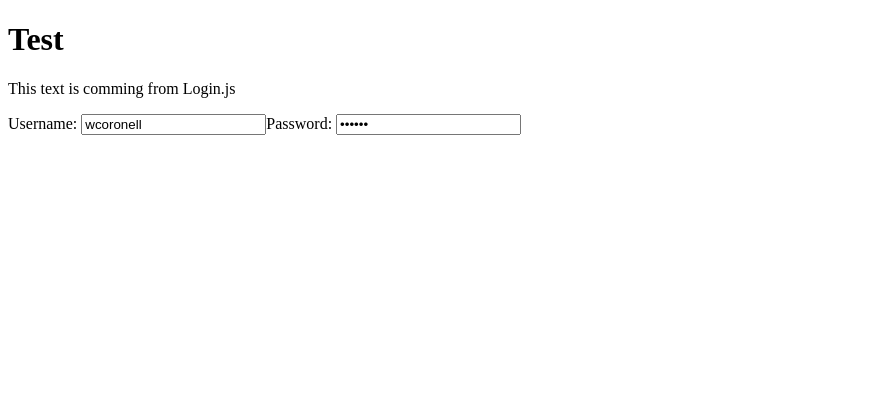
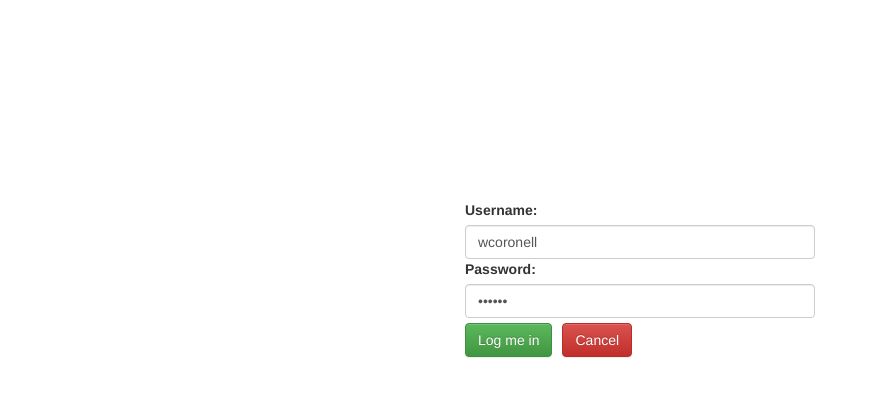
Before and after one commit to coronellw/playingWithReact, a React app: page / in a window 1280 px wide. Shown: the whole page, without its empty margins (0-870 px from the left). Built offline with nearby package versions, Linux system fonts and the light colour scheme.

Commit message:
working on login, started creating Login form with simple react-bootstrap elements

```diff
--- a/package.json
+++ b/package.json
@@ -12,6 +12,7 @@
   "author": "Wiston Coronell",
   "license": "ISC",
   "devDependencies": {
+    "autoprefixer-loader": "^3.2.0",
     "babel-cli": "^6.26.0",
     "babel-core": "^6.26.0",
     "babel-loader": "^7.1.2",
@@ -21,11 +22,13 @@
     "css-loader": "^0.28.9",
     "json-loader": "^0.5.7",
     "react": "^16.2.0",
+    "react-bootstrap": "^0.32.1",
     "react-dom": "^16.2.0",
     "react-router": "^4.2.0",
     "react-router-dom": "^4.2.2",
     "redux": "^3.7.2",
     "redux-react-session": "^2.3.1",
+    "style-loader": "^0.20.2",
     "webpack": "^3.11.0",
     "webpack-dev-server": "^2.11.1"
   }
--- a/src/AppRoutes.js
+++ b/src/AppRoutes.js
@@ -1,7 +1,7 @@
 import React, { Component } from 'react'
 import { BrowserRouter, Route, Switch } from 'react-router-dom'
-import { App } from './components/App'
-import { Login } from './components/Login'
+import App from './components/App'
+import Login from './components/Login'
 
 const AppRoutes = () => (
 	<BrowserRouter>
--- a/src/components/App.js
+++ b/src/components/App.js
@@ -1,5 +1,5 @@
 import React,{ Component } from 'react'
-import { Login } from './Login'
+import Login from './Login'
 
 
 class App extends Component {
@@ -15,4 +15,4 @@ class App extends Component {
 	}
 }
 
-export { App }
+export default App
--- a/src/components/Login.js
+++ b/src/components/Login.js
@@ -1,21 +1,32 @@
 import React from 'react'
+import { Button, Form, ControlLabel, FormControl } from 'react-bootstrap'
 
-export const Login = ({username,password}) => {
-	return(
-		<div id="login">
-			<h1>Test</h1>
-			<p>This text is comming from Login.js</p>
+class Login extends React.Component {
 
-			<label>Username: </label>
-			<input type="text" defaultValue={username} />
+	constructor(props) {
+		super(props)
+		this.state = {
+			username: 'wcoronell',
+			password: 'secret'
+		}
+	}
 
-			<label>Password: </label>
-			<input type="password" defaultValue={password} />
-		</div>
-	)
+	render(){
+		return(
+			<div id="login-wrapper">
+				<form>
+					<ControlLabel>Username:</ControlLabel>
+					<FormControl type="text" defaultValue={this.state.username}></FormControl>
+
+					<ControlLabel>Password:</ControlLabel>
+					<FormControl type="password" defaultValue={this.state.password}></FormControl>
+
+					<Button bsStyle="success">Log me in</Button>
+					<Button bsStyle="danger">Cancel</Button>
+				</form>
+			</div>
+		)
+	}
 }
 
-Login.defaultProps = {
-	username: "wcoronell",
-	password: "secret"
-}
+export default Login
--- /dev/null
+++ b/src/index.css
@@ -0,0 +1,12 @@
+form {
+	width: 350px;
+	margin: 0 auto;
+}
+
+button {
+	margin: 5px 10px 5px 0;
+}
+
+#login-wrapper {
+	margin-top: 200px;
+}
--- a/src/index.js
+++ b/src/index.js
@@ -1,6 +1,7 @@
 import React, { Component } from 'react'
 import { render } from 'react-dom'
 import { AppRoutes } from './AppRoutes'
+import './index.css'
 
 render(
 	<AppRoutes />, document.getElementById("react-container")
--- a/webpack.config.js
+++ b/webpack.config.js
@@ -27,14 +27,14 @@ module.exports = {
 
 			},
 			{
-				test: /\.css$/,
+				test: /\.json$/,
 				exclude: /(node-modules)/,
 				use: {
 					loader: "json-loader"
 				}
 			},
 			{
-				test: /\.json$/,
+				test: /\.css$/,
 				exclude: /(node-modules)/,
 				loader: 'style-loader!css-loader!autoprefixer-loader'
 			},
```
Also changed, not shown: dist/index.html, 1 other file.
